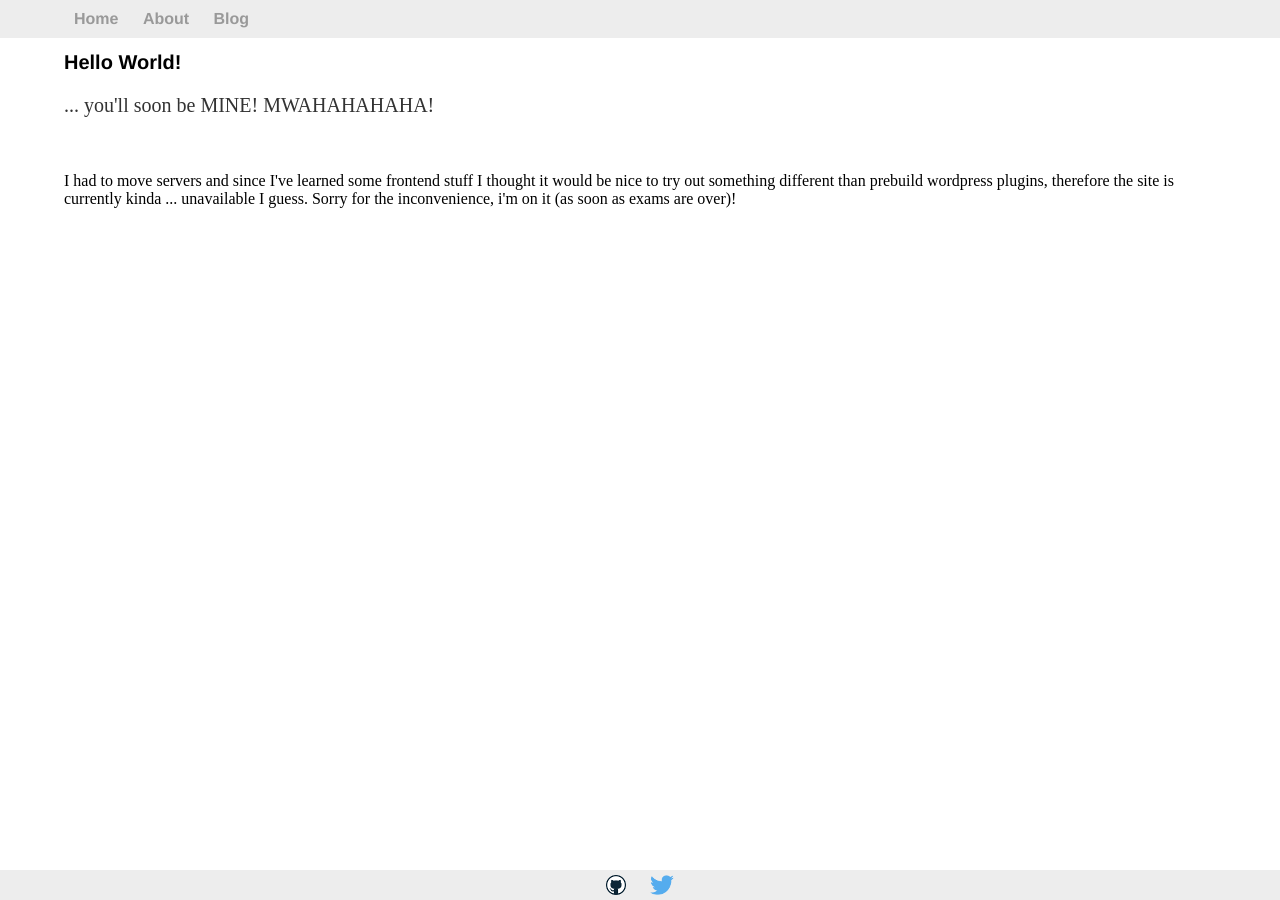
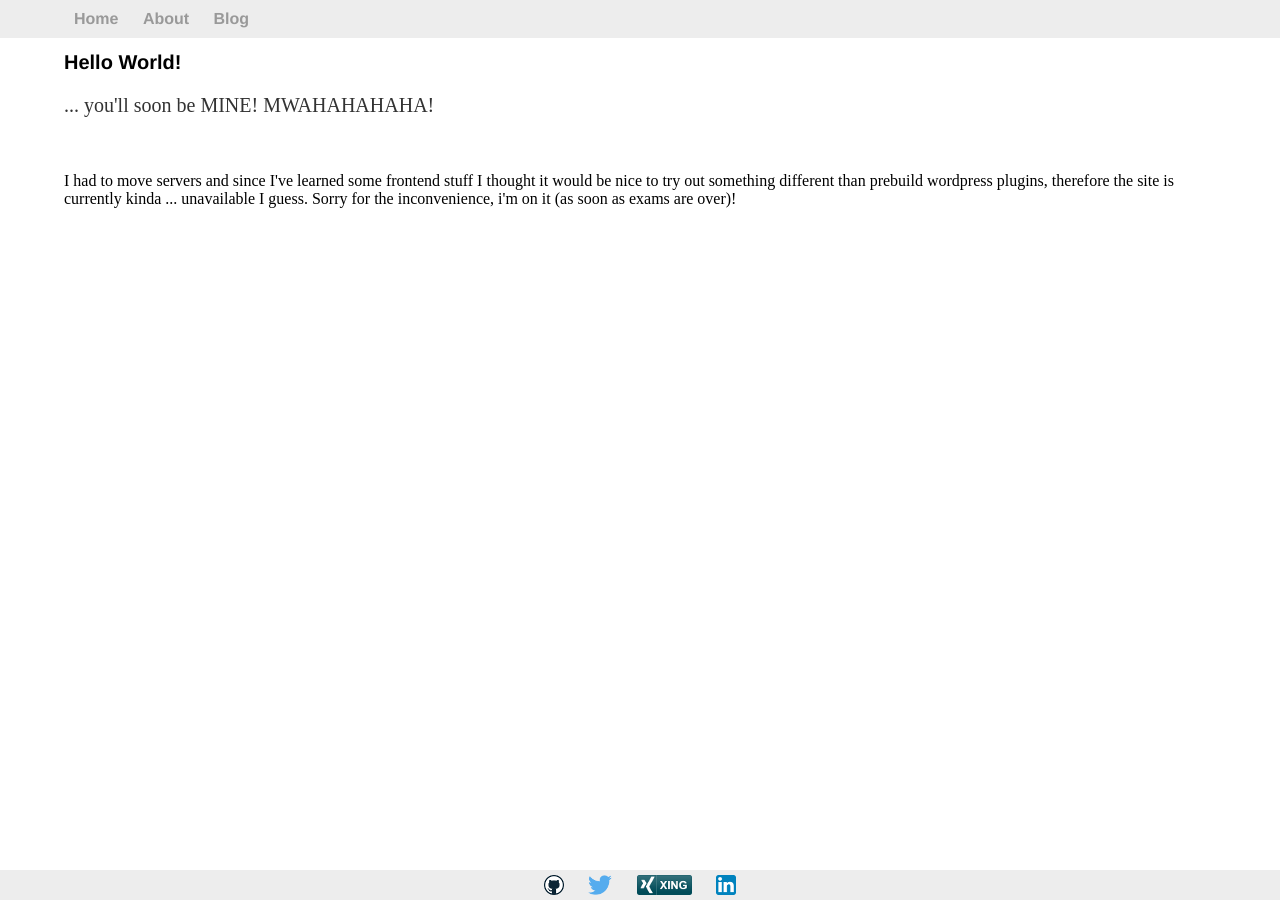
Before and after one commit to Jacudibu/jacudibu.github.io, a Jekyll site: the page built from index.html, in a window 1280 px wide. Built offline with Jekyll 4.4.1, drawn with Linux system fonts in a browser that asks for light colours.

Commit message:
xing & linkedin

```diff
--- a/_layouts/default.html
+++ b/_layouts/default.html
@@ -30,7 +30,9 @@
 					<nav>
 						<ul>
 							<li><a href="https://github.com/jacudibu" title="Find me on Github!"><img src = "{{site.url}}/assets/images/social/github.png" alt = "Find me on Github"></a></li>
-							<li><a href="https://twitter.com/Jacudibu" title="Follow me on Twitter!"><img src = "{{site.url}}/assets/images/social/twitter.png" alt = "Find me on Twitter"></a></li>
+							<li><a href="https://twitter.com/Jacudibu" title="Follow me on Twitter!"><img src = "{{site.url}}/assets/images/social/twitter.png" alt = "Follow me on Twitter"></a></li>
+                            <li><a href="https://www.xing.com/profile/Stefan_Wolf225" title="Find me on Xing!"><img src = "{{site.url}}/assets/images/social/xing.png" alt = "Find me on Xing"></a></li>
+                            <li><a href="https://de.linkedin.com/in/jacudibu" title="Find me on LinkedIn!"><img src = "{{site.url}}/assets/images/social/linkedin.png" alt = "Find me on LinkedIn"></a></li>
 						</ul>
 					</nav>
 					<!--Powered by <a href = "https://jekyllrb.com/">Jekyll</a>, hosted by Github.io.-->
```
Also changed, not shown: assets/images/social/linkedin.png (added), assets/images/social/xing.png (added).
